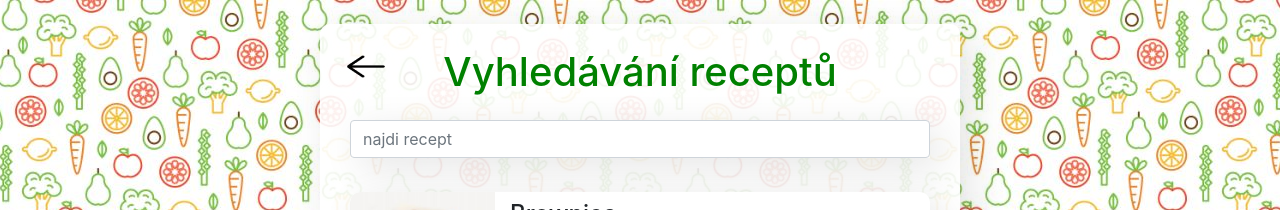
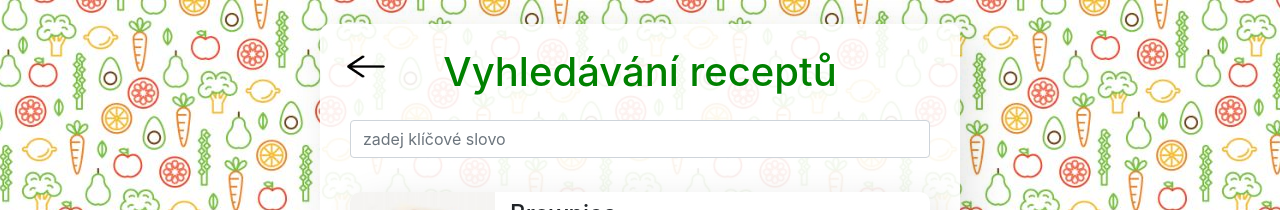
Before and after one commit to AnickaVargova/recepty-hrave-a-zdrave, a Vue app in the folder finalni-projekt/: page /vyhledavani in a window 1280 px wide. Shown: the top 210 px of the page. Built offline with nearby package versions, Linux system fonts and the light colour scheme.

Commit message:
zelený rámeček u inputu

```diff
--- a/finalni-projekt/src/views/Vyhledavani.vue
+++ b/finalni-projekt/src/views/Vyhledavani.vue
@@ -22,7 +22,7 @@
             <input
               type="text"
               class="form-control"
-              placeholder="najdi recept"
+              placeholder="zadej klíčové slovo"
               v-model="klicoveSlovo"
               v-on:input="vyberReceptySlovo"
             />
@@ -151,9 +151,14 @@ export default {
 </script>
 
 <style>
-.stin-inputu {
-  box-shadow: 10px 10px 38px 0px rgba(0, 0, 0, 0.1);
-}
+
+#app .form-control:focus{
+  border-color: rgba(10,174,29,0.4);
+  border-width: 3px;
+  box-shadow: 10px 10px 38px 0px rgba(0, 0, 0, 0.1) ;
+  }
+
+
 .btn-default {
   width: 100px;
   padding: 12.5px;
```
